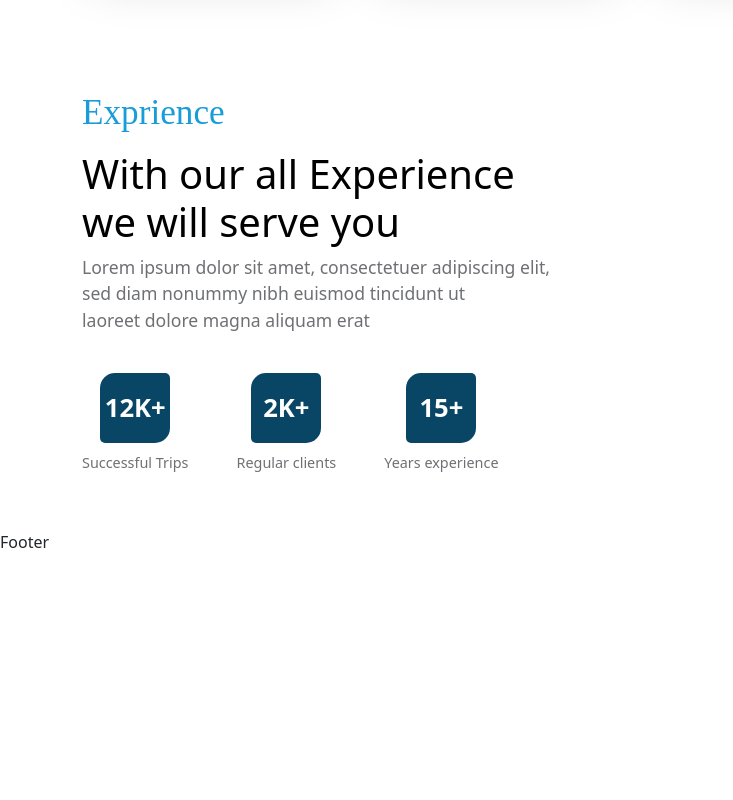
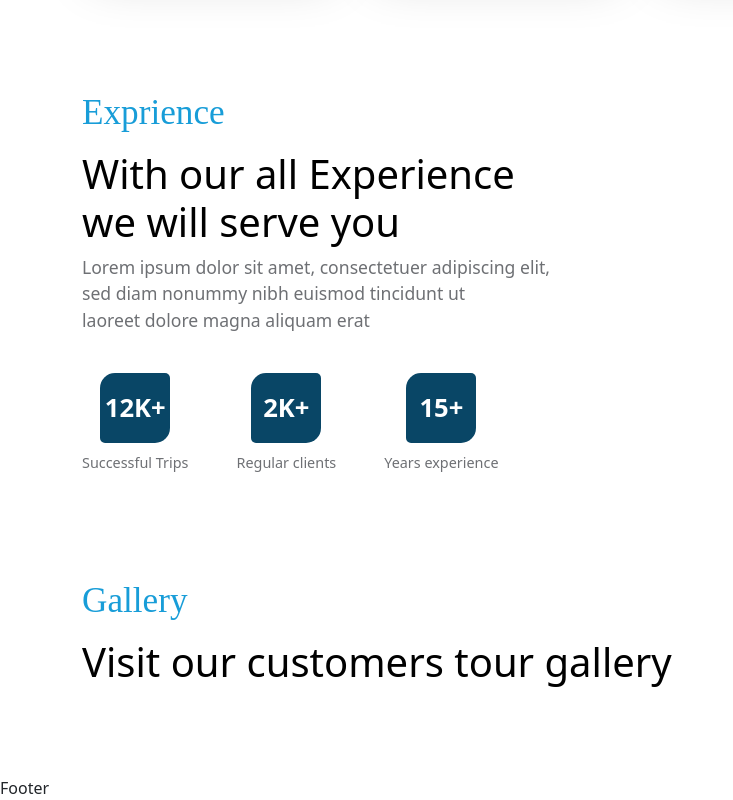
Before and after one commit to Shehan-lakshitha/Pearl, a React (Create React App) app in the folder frontend/: page /home in a window 1280 px wide. Shown: the part 1952-2752 px from the top of the page, without its empty margins (0-733 px from the left). Before the commit the page ends 2506 px from the top, so only its background shows below. Built offline with nearby package versions, Linux system fonts and the light colour scheme; a web font is replaced by a local one.

Commit message:
added gallery section

```diff
--- a/frontend/src/pages/Home.jsx
+++ b/frontend/src/pages/Home.jsx
@@ -6,7 +6,10 @@
 import heroImg02 from "../assets/images/hero-img02.jpg";
 import heroVideo from "../assets/images/hero-video.mp4";
 import worldImg from "../assets/images/world.png";
+
+
 import Subtitle from "./../shared/Subtitle";
+
 
 import SearchBar from "../shared/SearchBar";
 import ServiceList from "../services/ServiceList";
@@ -119,11 +122,33 @@
                 </div>
               </div>
             </Col>
+            <Col lg='6'>
+              <div className="experience_img">
+                {/* TODO Need to images */}
+              </div>
+            </Col>
           </Row>
         </Container>
       </section>
 
       {/* Experience section end */}
+
+      {/* Gallery section start */}
+      <section>
+        <Container>
+          <Row>
+            <Col lg='12'>
+            <h5 className="subtitle">Gallery</h5>
+            <h2 className="gallery_title">Visit our customers tour gallery</h2>
+            </Col>
+            <Col lg='12'>
+
+            </Col>
+          </Row>
+        </Container>
+      </section>
+
+      {/* Gallery section start */}
     </>
   );
 };
--- a/frontend/src/styles/home.css
+++ b/frontend/src/styles/home.css
@@ -75,3 +75,10 @@
     margin-top: 0.7rem;
     color: var(--text-color);
 }
+
+.gallery_title{
+    font-size: 2.5rem;
+    font-weight: 500;
+    margin-bottom: 2.5rem;
+    margin-top: 1rem;
+}
```
Also changed, not shown: frontend/src/components/image-gallery/galleryImages.js (added).
